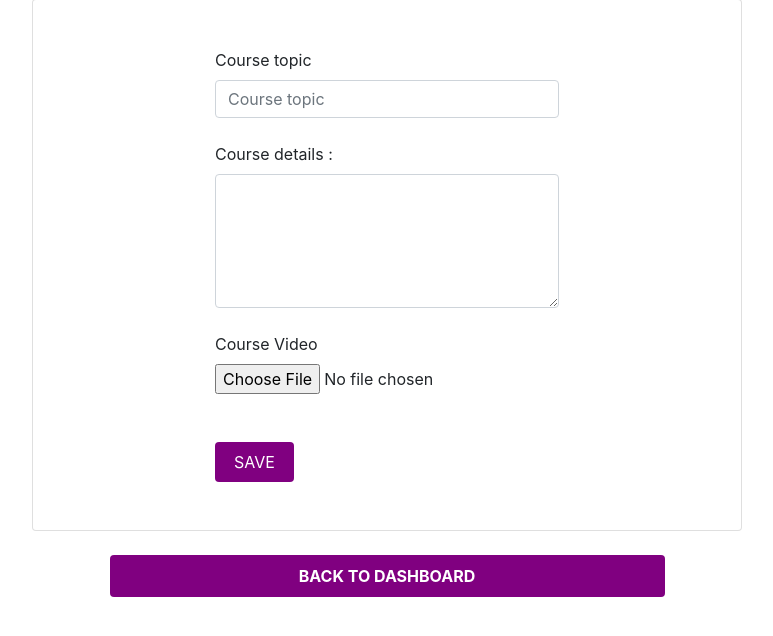
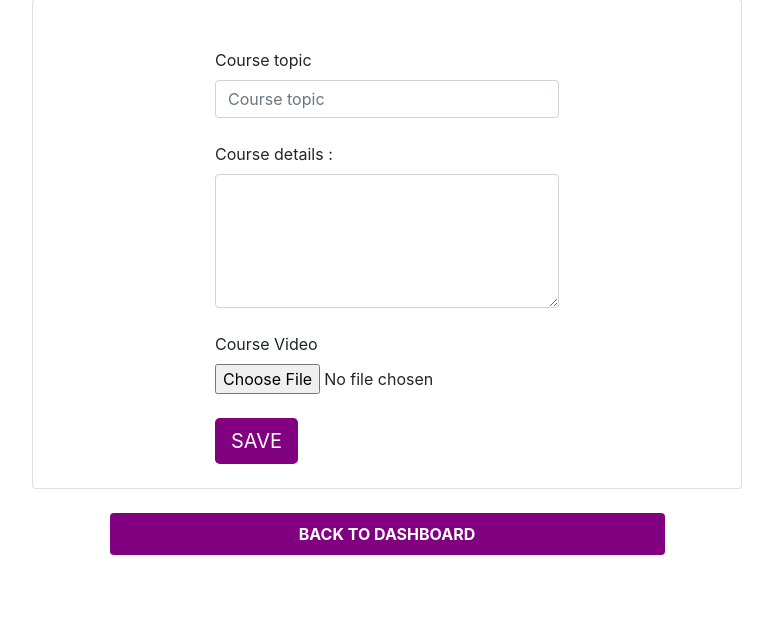
Before and after one commit to Nindaime/php-schoolApp, a PHP site: page /topicsform.php in a window 1280 px wide. Shown: the part 145-781 px from the top of the page, without its empty margins (253-1026 px from the left). Run offline with PHP 8.4, Linux system fonts and the light colour scheme; the visitor is signed in with stand-in values (Sample User, id 1).

Commit message:
bs class added

```diff
--- a/topicsform.php
+++ b/topicsform.php
@@ -138,7 +138,7 @@ if(isset($_POST['but_upload'])){
                     </div>
 
 
-      <button style="background-color:purple; color:white;" class="my-4 btn"><input style="background-color:purple; color:white; border:none" type='submit' value='SAVE' name='but_upload'></button>
+      <input class="btn btn-lg" style="background-color:purple; color:white; border:none" type='submit' value='SAVE' name='but_upload'>
     </form>
 
     </div>
```
